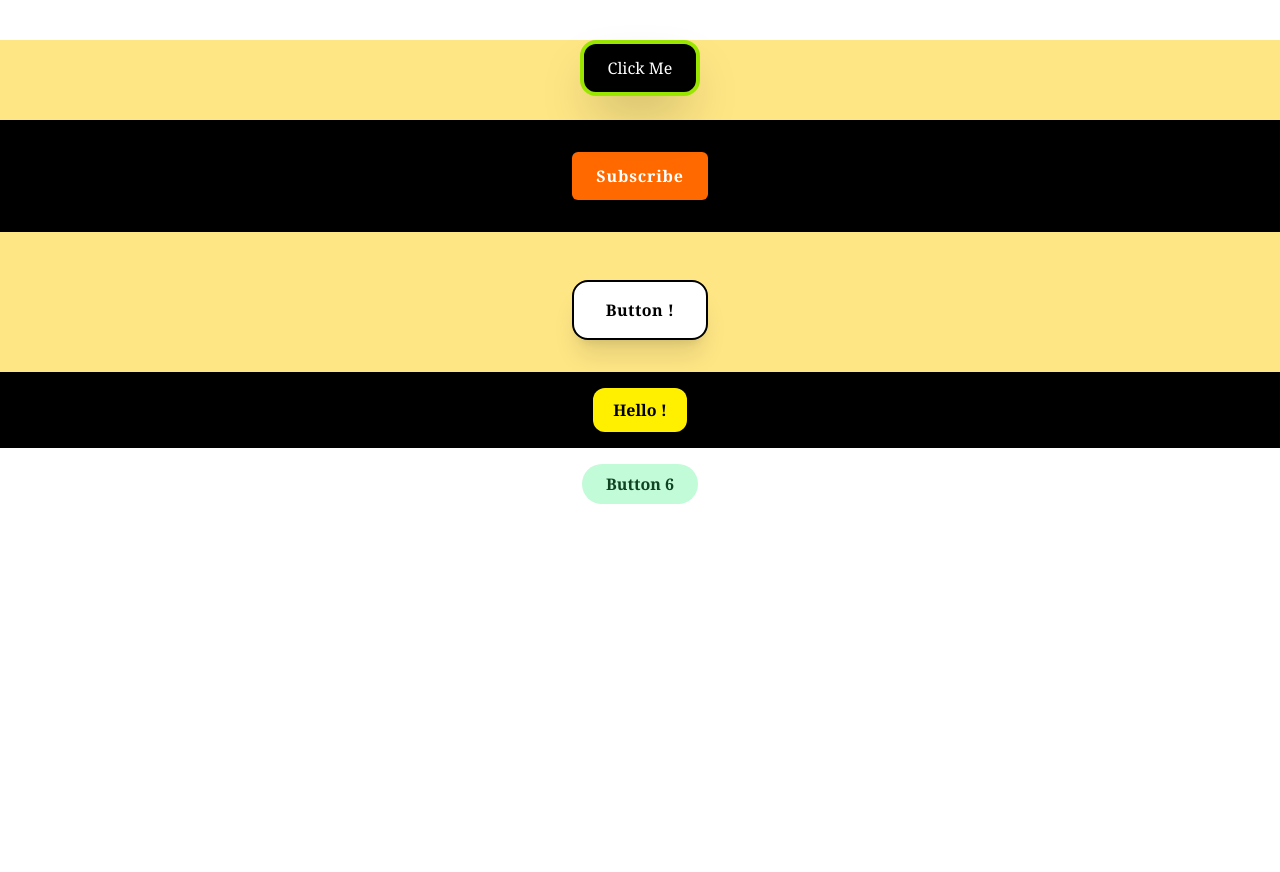
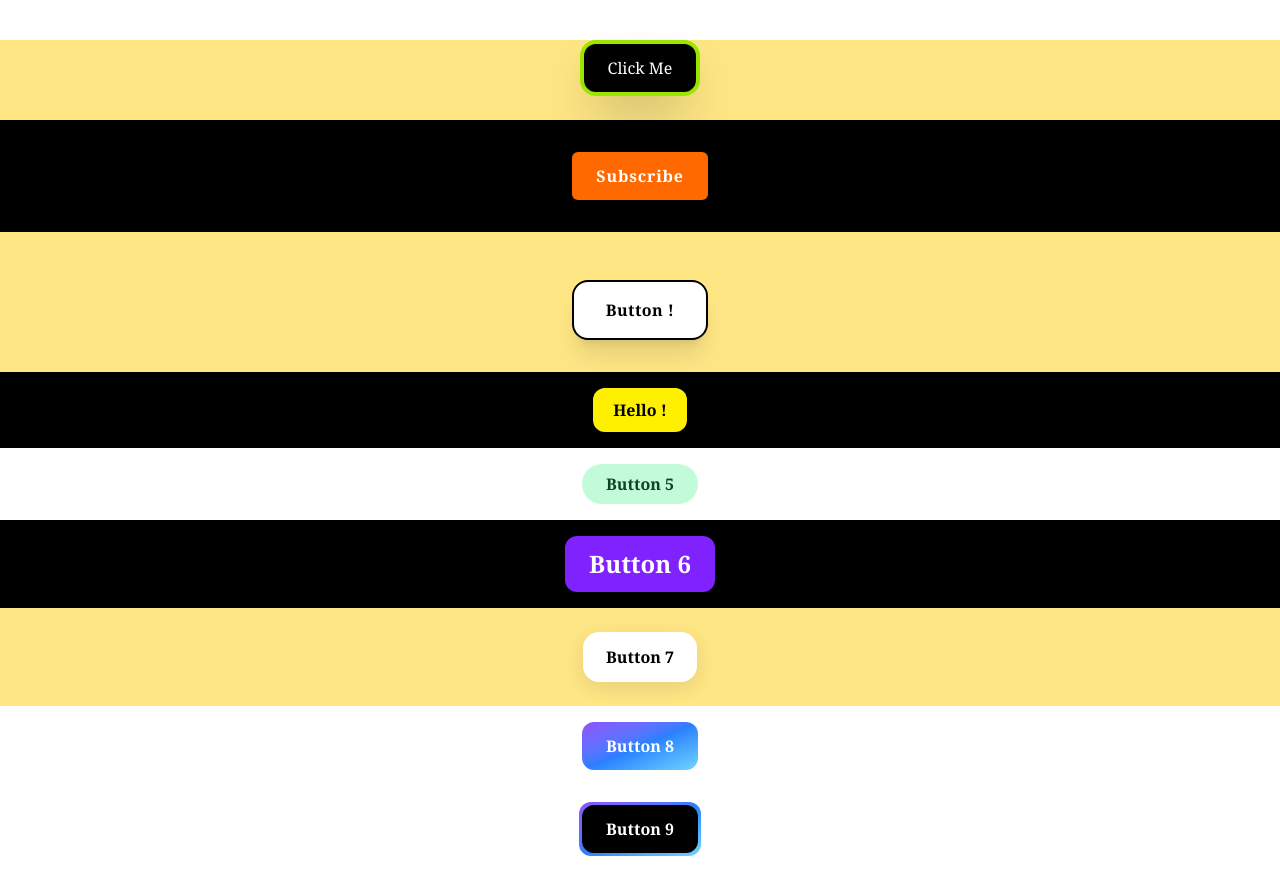
Before and after one commit to curiouscatcode/Web-dev-practice, a React (Vite) app in the folder 1-html-css/frontend-design-practice/01-components/01-buttons/: page / in a window 1280 px wide. Before the commit the page ends 800 px from the top, so only its background shows below. Built offline with nearby package versions, Linux system fonts and the light colour scheme.

Commit message:
btn-06-09

```diff
--- a/1-html-css/frontend-design-practice/01-components/01-buttons/components/Btn05.jsx
+++ b/1-html-css/frontend-design-practice/01-components/01-buttons/components/Btn05.jsx
@@ -2,7 +2,7 @@ const Btn05 = () => {
   return (
     <div className="bg-white text-white px-2 py-4">
       <button className="block mx-auto bg-[#c2fbd7] px-6 py-2 text-[#0f4322] font-serif font-semibold cursor-pointer rounded-3xl hover:shadow-[0_0_5px_#fef08a] hover:scale-x-110 hover:scale-y-105 transition-all duration-400 hover:shadow-amber-50">
-        Button 6
+        Button 5
       </button>
     </div>
   );
--- /dev/null
+++ b/1-html-css/frontend-design-practice/01-components/01-buttons/components/Btn06.jsx
@@ -0,0 +1,10 @@
+const Btn06 = () => {
+  return (
+    <div className="bg-black text-white px-2 py-4">
+      <button className="block mx-auto bg-violet-600 text-white px-6 py-3 text-2xl rounded-xl cursor-pointer hover:shadow-[0_0_15px_#e278cf] hover:text-black font-semibold font-serif transition-all duration-400 hover:scale-x-110 hover:scale-y-105">
+        Button 6
+      </button>
+    </div>
+  );
+};
+export default Btn06;
--- /dev/null
+++ b/1-html-css/frontend-design-practice/01-components/01-buttons/components/Btn07.jsx
@@ -0,0 +1,13 @@
+const Btn07 = () => {
+  return (
+    <div className="font-serif font-semibold px-2 py-6">
+      <button
+        className="block mx-auto bg-white px-5 py-2.5 rounded-2xl shadow-[0_6px_20px_rgba(18,18,18,0.1)] hover:shadow-[0_8px_25px_rgba(18,18,18,0.15)]
+                   border-3 border-white transition-all duration-400 cursor-pointer hover:border-3 hover:border-black"
+      >
+        Button 7
+      </button>
+    </div>
+  );
+};
+export default Btn07;
--- /dev/null
+++ b/1-html-css/frontend-design-practice/01-components/01-buttons/components/Btn08.jsx
@@ -0,0 +1,10 @@
+const Btn08 = () => {
+  return (
+    <div className="bg-white text-black px-2 py-4">
+      <button className="block mx-auto bg-linear-to-br from-violet-500 via-blue-500 to-sky-300 px-6 py-3 text-white font-serif rounded-xl cursor-pointer hover:shadow-[0px_0px_5px_rgba(0, 0, 0, 1px)] hover:text-black font-semibold transition-all duration-300">
+        Button 8
+      </button>
+    </div>
+  );
+};
+export default Btn08;
--- /dev/null
+++ b/1-html-css/frontend-design-practice/01-components/01-buttons/components/Btn09.jsx
@@ -0,0 +1,12 @@
+const Btn09 = () => {
+  return (
+    <div className="bg-white text-black px-2 py-4">
+      <button className="block mx-auto bg-linear-to-br from-violet-500 via-blue-500 to-sky-300 p-[3px] text-white font-serif rounded-xl cursor-pointer hover:shadow-[0px_0px_5px_rgba(0, 0, 0, 1px)] hover:text-black font-semibold transition-all duration-300">
+        <span className="px-6 py-3 block bg-black text-white rounded-[inherit] hover:bg-linear-to-br from-violet-500 via-blue-500 to-sky-300 transition-all duration-300 hover:text-black">
+          Button 9
+        </span>
+      </button>
+    </div>
+  );
+};
+export default Btn09;
--- a/1-html-css/frontend-design-practice/01-components/01-buttons/src/App.jsx
+++ b/1-html-css/frontend-design-practice/01-components/01-buttons/src/App.jsx
@@ -6,6 +6,10 @@ import Btn02 from "../components/btn02";
 import Btn03 from "../components/Btn03";
 import Btn04 from "../components/Btn04";
 import Btn05 from "../components/Btn05";
+import Btn06 from "../components/Btn06";
+import Btn07 from "../components/Btn07";
+import Btn08 from "../components/Btn08";
+import Btn09 from "../components/Btn09";
 
 function App() {
   return (
@@ -16,6 +20,10 @@ function App() {
         <Btn03 />
         <Btn04 />
         <Btn05 />
+        <Btn06 />
+        <Btn07 />
+        <Btn08 />
+        <Btn09 />
       </div>
     </>
   );
```
